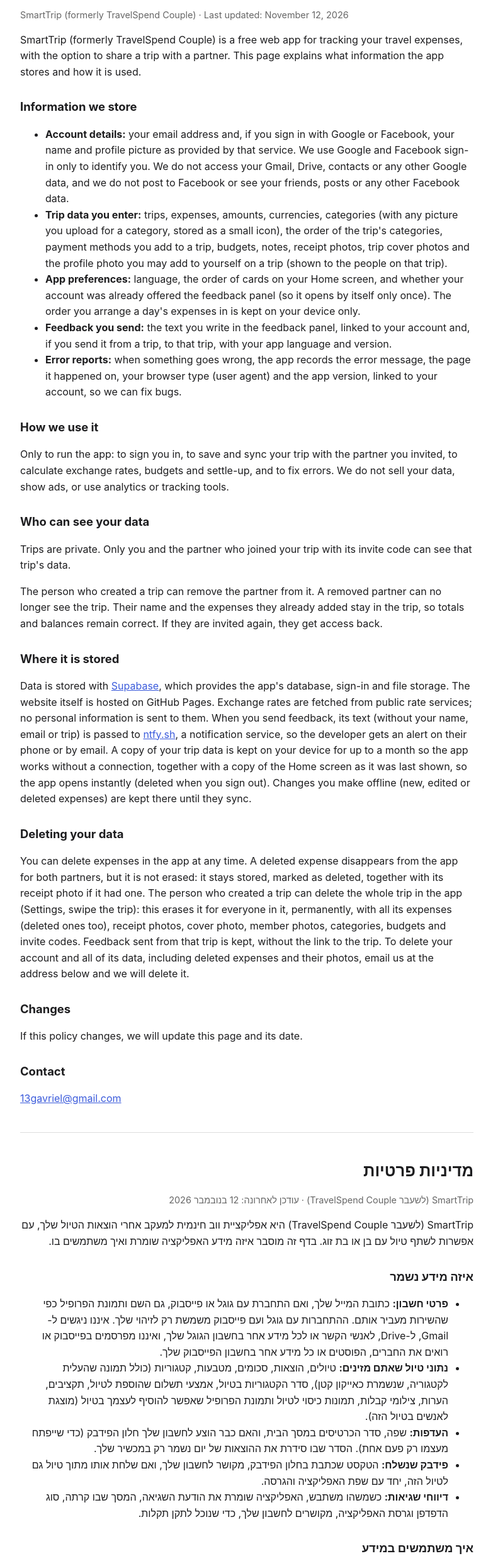
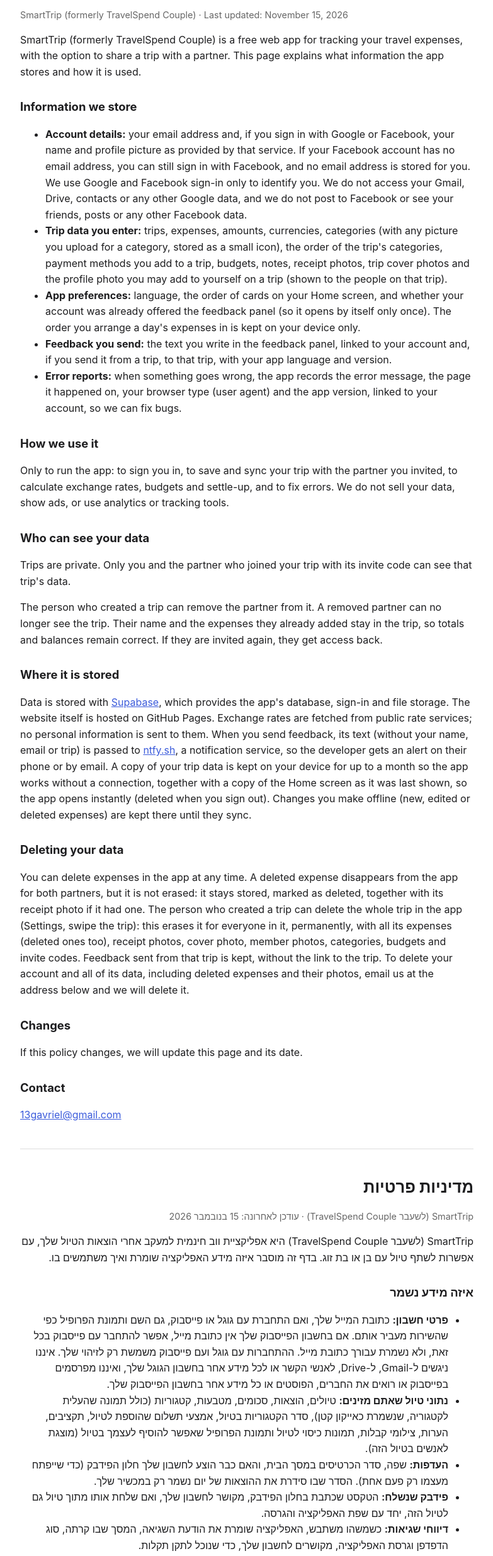
Before and after one commit to Gavriel-Agam/travel.spd, a website: page public/privacy.html in a window 1280 px wide. Shown: the part 89-2560 px from the top of the page at 63% size, without its empty margins (248-1031 px from the left). Drawn offline with Linux system fonts and the light colour scheme.

Commit message:
Privacy: Facebook sign-in works without an email address
Supabase Facebook provider now allows users whose Facebook account has no
email. Privacy page (EN + HE) says so; dates updated to 15 Nov 2026.

Co-Authored-By: Claude Opus 5.5 <noreply@anthropic.com>
Claude-Session: https://claude.ai/code/session_01ER2vj8inmZodrAtYiFTLv9

```diff
--- a/public/privacy.html
+++ b/public/privacy.html
@@ -18,13 +18,13 @@
 
 <section lang="en">
 <h1>Privacy Policy</h1>
-<p class="muted">SmartTrip (formerly TravelSpend Couple) · Last updated: November 12, 2026</p>
+<p class="muted">SmartTrip (formerly TravelSpend Couple) · Last updated: November 15, 2026</p>
 
 <p>SmartTrip (formerly TravelSpend Couple) is a free web app for tracking your travel expenses, with the option to share a trip with a partner. This page explains what information the app stores and how it is used.</p>
 
 <h2>Information we store</h2>
 <ul>
-  <li><strong>Account details:</strong> your email address and, if you sign in with Google or Facebook, your name and profile picture as provided by that service. We use Google and Facebook sign-in only to identify you. We do not access your Gmail, Drive, contacts or any other Google data, and we do not post to Facebook or see your friends, posts or any other Facebook data.</li>
+  <li><strong>Account details:</strong> your email address and, if you sign in with Google or Facebook, your name and profile picture as provided by that service. If your Facebook account has no email address, you can still sign in with Facebook, and no email address is stored for you. We use Google and Facebook sign-in only to identify you. We do not access your Gmail, Drive, contacts or any other Google data, and we do not post to Facebook or see your friends, posts or any other Facebook data.</li>
   <li><strong>Trip data you enter:</strong> trips, expenses, amounts, currencies, categories (with any picture you upload for a category, stored as a small icon), the order of the trip's categories, payment methods you add to a trip, budgets, notes, receipt photos, trip cover photos and the profile photo you may add to yourself on a trip (shown to the people on that trip).</li>
   <li><strong>App preferences:</strong> language, the order of cards on your Home screen, and whether your account was already offered the feedback panel (so it opens by itself only once). The order you arrange a day's expenses in is kept on your device only.</li>
   <li><strong>Feedback you send:</strong> the text you write in the feedback panel, linked to your account and, if you send it from a trip, to that trip, with your app language and version.</li>
@@ -55,13 +55,13 @@
 
 <section lang="he" dir="rtl">
 <h1>מדיניות פרטיות</h1>
-<p class="muted">SmartTrip (לשעבר TravelSpend Couple) · עודכן לאחרונה: 12 בנובמבר 2026</p>
+<p class="muted">SmartTrip (לשעבר TravelSpend Couple) · עודכן לאחרונה: 15 בנובמבר 2026</p>
 
 <p>SmartTrip (לשעבר TravelSpend Couple) היא אפליקציית ווב חינמית למעקב אחרי הוצאות הטיול שלך, עם אפשרות לשתף טיול עם בן או בת זוג. בדף זה מוסבר איזה מידע האפליקציה שומרת ואיך משתמשים בו.</p>
 
 <h2>איזה מידע נשמר</h2>
 <ul>
-  <li><strong>פרטי חשבון:</strong> כתובת המייל שלך, ואם התחברת עם גוגל או פייסבוק, גם השם ותמונת הפרופיל כפי שהשירות מעביר אותם. ההתחברות עם גוגל ועם פייסבוק משמשת רק לזיהוי שלך. איננו ניגשים ל-Gmail, ל-Drive, לאנשי הקשר או לכל מידע אחר בחשבון הגוגל שלך, ואיננו מפרסמים בפייסבוק או רואים את החברים, הפוסטים או כל מידע אחר בחשבון הפייסבוק שלך.</li>
+  <li><strong>פרטי חשבון:</strong> כתובת המייל שלך, ואם התחברת עם גוגל או פייסבוק, גם השם ותמונת הפרופיל כפי שהשירות מעביר אותם. אם בחשבון הפייסבוק שלך אין כתובת מייל, אפשר להתחבר עם פייסבוק בכל זאת, ולא נשמרת עבורך כתובת מייל. ההתחברות עם גוגל ועם פייסבוק משמשת רק לזיהוי שלך. איננו ניגשים ל-Gmail, ל-Drive, לאנשי הקשר או לכל מידע אחר בחשבון הגוגל שלך, ואיננו מפרסמים בפייסבוק או רואים את החברים, הפוסטים או כל מידע אחר בחשבון הפייסבוק שלך.</li>
   <li><strong>נתוני טיול שאתם מזינים:</strong> טיולים, הוצאות, סכומים, מטבעות, קטגוריות (כולל תמונה שהעלית לקטגוריה, שנשמרת כאייקון קטן), סדר הקטגוריות בטיול, אמצעי תשלום שהוספת לטיול, תקציבים, הערות, צילומי קבלות, תמונות כיסוי לטיול ותמונת הפרופיל שאפשר להוסיף לעצמך בטיול (מוצגת לאנשים בטיול הזה).</li>
   <li><strong>העדפות:</strong> שפה, סדר הכרטיסים במסך הבית, והאם כבר הוצע לחשבון שלך חלון הפידבק (כדי שייפתח מעצמו רק פעם אחת). הסדר שבו סידרת את ההוצאות של יום נשמר רק במכשיר שלך.</li>
   <li><strong>פידבק שנשלח:</strong> הטקסט שכתבת בחלון הפידבק, מקושר לחשבון שלך, ואם שלחת אותו מתוך טיול גם לטיול הזה, יחד עם שפת האפליקציה והגרסה.</li>
```
